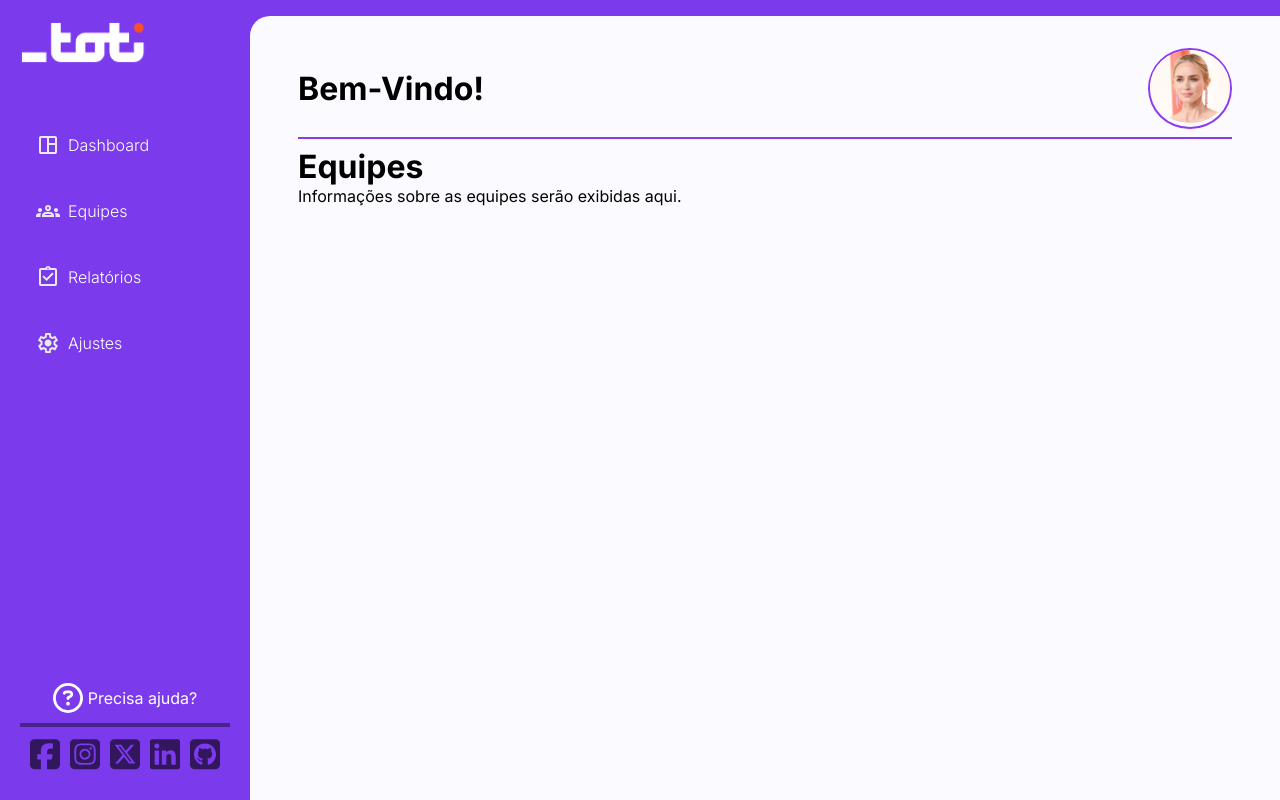
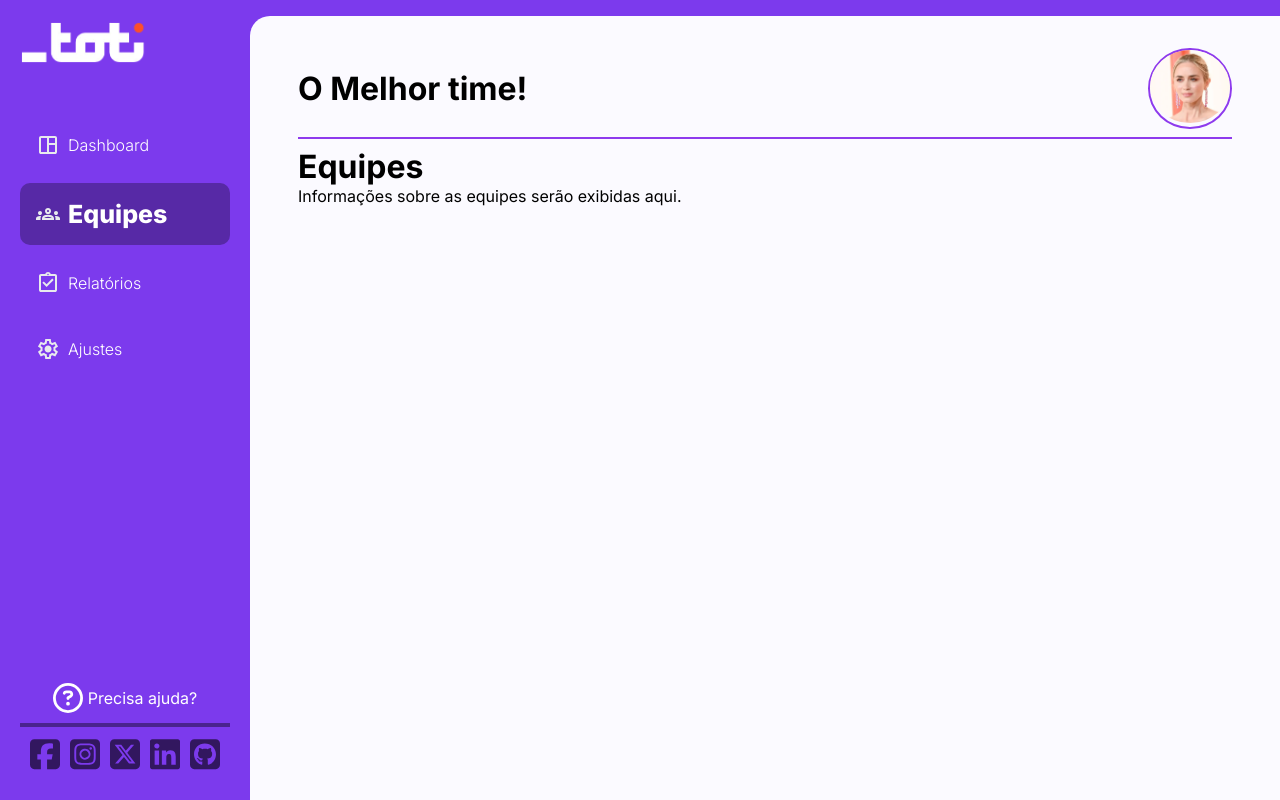
Before and after one commit to devHyrum/kanban-frontend-project-toti, a React (Vite) app: page /kanban/kanban/groups in a window 1280 px wide. Built offline with nearby package versions, Linux system fonts and the light colour scheme; no server answers.

Commit message:
Routes Reestruturado

```diff
--- a/src/App.jsx
+++ b/src/App.jsx
@@ -1,5 +1,5 @@
 import React from "react";
-import { Routes, Route } from "react-router-dom";
+import { Routes, Route, useParams } from "react-router-dom";
 import Sidebar from "./components/Sidebar/Sidebar.jsx";
 import Boards from "./components/Boards/Boards.jsx";
 import Equipes from "./components//Equipes/Equipes.jsx";
@@ -10,19 +10,20 @@ import Welcome from "./components/Welcome/Welcome.jsx";
 import Help from "./components/Help/Help.jsx";
 
 function App() {
+  const { id } = useParams()
   return (
     <>
       <div className="app">
-        <Sidebar />
+        <Sidebar id={id}/>
         <div className="content">
-          <Header />
+          <Header userId={id}/>
           <Routes>
-            <Route path="/:id" element={<Welcome />} />
-            <Route path="/:id/kanban/dashboard" element={<Boards />} />
-            <Route path="/:id/kanban/groups" element={<Equipes />} />
-            <Route path="/:id/kanban/reports" element={<Relatorios />} />
-            <Route path="/:id/kanban/myProfile" element={<Ajustes />} />
-            <Route path="/:id/kanban/help" element={<Help />} />
+            <Route path="/" element={<Welcome id={id}/>} />
+            <Route path="kanban/dashboard" element={<Boards id={id}/>} />
+            <Route path="kanban/groups" element={<Equipes id={id}/>} />
+            <Route path="kanban/reports" element={<Relatorios id={id}/>} />
+            <Route path="kanban/myProfile" element={<Ajustes id={id}/>} />
+            <Route path="kanban/help" element={<Help id={id}/>} />
           </Routes>
         </div>
       </div>
--- /dev/null
+++ b/src/Rotas.jsx
@@ -0,0 +1,16 @@
+import React from "react";
+import { Routes, Route } from "react-router-dom";
+import App from "./App.jsx";
+
+function Rotas() {
+
+  return (
+    <>
+    <Routes>
+      <Route path="/:id/*" element={<App />} />
+    </Routes>
+    </>
+  );
+}
+
+export default Rotas;
--- a/src/components/Header/Header.jsx
+++ b/src/components/Header/Header.jsx
@@ -1,10 +1,9 @@
 import React, { useEffect, useState } from 'react';
+import { Link, useLocation,  } from 'react-router-dom';
+import './Header.css';
 import userTest from './userTest.png'
-import { Link, useLocation, useParams } from 'react-router-dom'
-import './Header.css'
 
-export default function Header() {
-  const { id } = useParams();  // Pega o id da URL
+export default function Header({userId}) {
   const [user, setUser] = useState(null);  // Estado para armazenar as informações do usuário
 
   const location = useLocation();
@@ -12,10 +11,8 @@ export default function Header() {
   // Função para buscar as informações do usuário
   const fetchUser = async () => {
     try {
-      const response = await fetch(`http://localhost:3000/users/${id}`);
+      const response = await fetch(`http://localhost:3000/users/${userId}`);
       const data = await response.json();
-      console.log("Data:",data)
-
       setUser(data);
     } catch (error) {
       console.error('Erro ao buscar os dados do usuário:', error);
@@ -24,33 +21,38 @@ export default function Header() {
 
   useEffect(() => {
     fetchUser();
-  }, [id]);
+  }, [userId]);
 
   const getTitle = () => {
-    switch(location.pathname){
-      case `/${id}/kanban/dashboard`:
+    switch (location.pathname) {
+      case `/${userId}/kanban/dashboard`:
         return 'Tarefas e mais...';
-      case `/${id}/kanban/groups`:
+      case `/${userId}/kanban/groups`:
         return 'O Melhor time!';
-      case `/${id}/kanban/reports`:
+      case `/${userId}/kanban/reports`:
         return 'Está concluído.';
-      case `/${id}/kanban/myProfile`:
+      case `/${userId}/kanban/myProfile`:
         return 'Meu Perfil';
-      case `/${id}/kanban/help`:
+      case `/${userId}/kanban/help`:
         return 'Ajuda';
       default:
         return user ? `Bem-Vindo ${user.name}!` : 'Bem-Vindo!';
     }
-  }
+  };
+
   return (
     <>
       <header>
         <h1>{getTitle()}</h1>
-        <Link to="/kanban/myProfile">
-          <img src={userTest} alt="userTest"/>
+        <Link to={`/${userId}/kanban/myProfile`}>
+          {user ? (
+            <img src={`http://localhost:3000/users/${userId}/image`} alt={user.name} />
+          ) : (
+            <img src={userTest} alt="Usuário padrão" />
+          )}
         </Link>
       </header>
-      <hr/>
+      <hr />
     </>
-  )
+  );
 }
--- a/src/components/Sidebar/Sidebar.jsx
+++ b/src/components/Sidebar/Sidebar.jsx
@@ -5,17 +5,16 @@ import dashboard from "./dashboard.svg";
 import equipes from "./equipes.svg";
 import relatorios from "./relatorios.svg";
 import ajustes from "./ajustes.svg";
-import { Link, NavLink, useParams } from "react-router-dom";
+import { Link, NavLink } from "react-router-dom";
 import "./Sidebar.css";
 
 export default function Sidebar() {
-  const { id } = useParams();  // Pega o id da URL
   const [isOpen, setIsOpen] = useState(false);
 
   return (
     <div className="sidebar">
       <picture>
-        <Link to={`/${id}`}>
+        <Link to="">
           <img src={logoTotiDark} alt="logoTotiDark" className="logo"/>
         </Link>
       </picture>
@@ -23,7 +22,7 @@ export default function Sidebar() {
         <ul>
           <li>
             <NavLink
-              to={`/${id}/kanban/dashboard`}
+              to="kanban/dashboard"
               className={({ isActive }) =>
                 isActive ? "active-link" : "inactive-link"
               }
@@ -35,7 +34,7 @@ export default function Sidebar() {
 
           <li>
             <NavLink
-              to={`/${id}/kanban/groups`}
+              to="kanban/groups"
               className={({ isActive }) =>
                 isActive ? "active-link" : "inactive-link"
               }
@@ -46,7 +45,7 @@ export default function Sidebar() {
           </li>
           <li>
             <NavLink
-              to={`/${id}/kanban/reports`}
+              to="kanban/reports"
               className={({ isActive }) =>
                 isActive ? "active-link" : "inactive-link"
               }
@@ -57,7 +56,7 @@ export default function Sidebar() {
           </li>
           <li>
             <NavLink
-              to={`/${id}/kanban/myProfile`}
+              to="kanban/myProfile"
               className={({ isActive }) =>
                 isActive ? "active-link" : "inactive-link"
               }
@@ -69,7 +68,7 @@ export default function Sidebar() {
         </ul>
       </nav>
       <footer className="footer">
-          <Link to={`/${id}/kanban/help`} className="helpPage">
+          <Link to='kanban/help' className="helpPage">
           <svg xmlns="http://www.w3.org/2000/svg" viewBox="0 0 512 512" fill="white"><path d="M464 256A208 208 0 1 0 48 256a208 208 0 1 0 416 0zM0 256a256 256 0 1 1 512 0A256 256 0 1 1 0 256zm169.8-90.7c7.9-22.3 29.1-37.3 52.8-37.3l58.3 0c34.9 0 63.1 28.3 63.1 63.1c0 22.6-12.1 43.5-31.7 54.8L280 264.4c-.2 13-10.9 23.6-24 23.6c-13.3 0-24-10.7-24-24l0-13.5c0-8.6 4.6-16.5 12.1-20.8l44.3-25.4c4.7-2.7 7.6-7.7 7.6-13.1c0-8.4-6.8-15.1-15.1-15.1l-58.3 0c-3.4 0-6.4 2.1-7.5 5.3l-.4 1.2c-4.4 12.5-18.2 19-30.6 14.6s-19-18.2-14.6-30.6l.4-1.2zM224 352a32 32 0 1 1 64 0 32 32 0 1 1 -64 0z"/></svg>
           <p>Precisa ajuda?</p>
           </Link>
--- a/src/components/Welcome/Welcome.jsx
+++ b/src/components/Welcome/Welcome.jsx
@@ -3,7 +3,8 @@ import LoaderWelcome from '../loadings/LoaderWelcome';
 import welcomePicture from './welcomePicture.svg'
 import './Welcome.css'
 
-export default function Welcome() {
+export default function Welcome({id}) {
+
   const [loading, setLoading] = useState(true);
 
   useEffect(() => {
@@ -15,6 +16,7 @@ export default function Welcome() {
     return () => clearTimeout(timer);
   }, []);
   return (
+    <>
     <div className='welcome'>
       {loading ? (
         <LoaderWelcome />
@@ -30,5 +32,6 @@ export default function Welcome() {
         </>
       )}
     </div>
+    </>
   )
 }
--- a/src/main.jsx
+++ b/src/main.jsx
@@ -1,13 +1,13 @@
 import { StrictMode } from "react";
 import { createRoot } from "react-dom/client";
 import { BrowserRouter as Router } from "react-router-dom";
-import App from "./App.jsx";
+import Rotas from "./Rotas.jsx";
 import "./index.css";
 
 createRoot(document.getElementById("root")).render(
   <StrictMode>
     <Router>
-      <App />
+      <Rotas/>
     </Router>
   </StrictMode>
 );
```
Also changed, not shown: src/components/Equipes/Equipes.jsx (+3 -4 lines).
